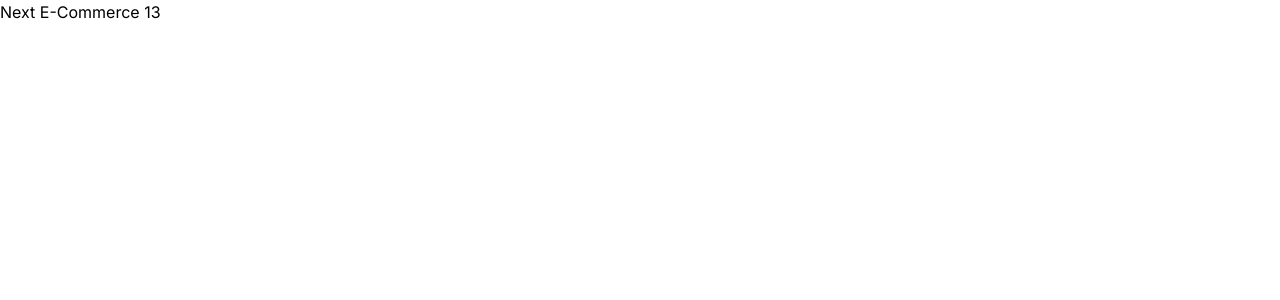
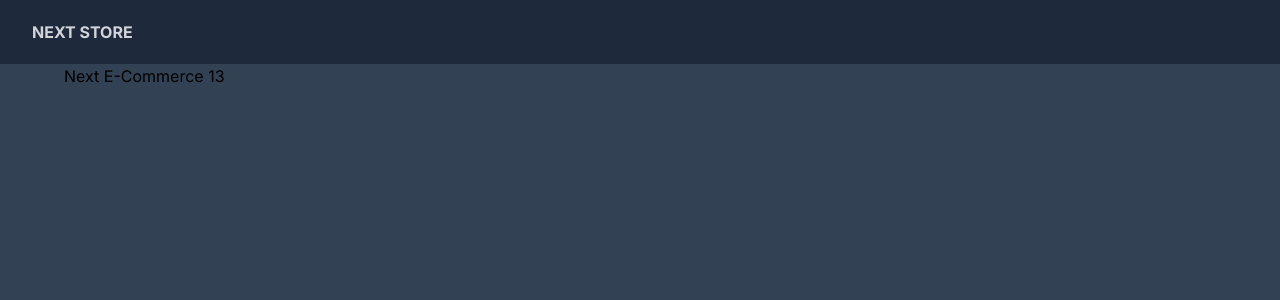
Before and after one commit to FelipeMaxRosa/next-commerce, a Next.js app: page / in a window 1280 px wide. Shown: the top 300 px of the page. Built offline with nearby package versions, Linux system fonts and the light colour scheme.

Commit message:
chore: adding navbar

```diff
--- /dev/null
+++ b/src/app/components/Navbar.tsx
@@ -0,0 +1,15 @@
+import Link from 'next/link';
+import React from 'react';
+
+export function Navbar() {
+  return (
+    <nav className="fixed top-0 w-full flex items-center py-2 px-8 justify-between z-50 bg-slate-800 text-gray-300">
+      <Link
+        href="/"
+        className="uppercase font-bold text-md h-12 flex items-center"
+      >
+        Next Store
+      </Link>
+    </nav>
+  );
+}
--- a/src/app/layout.tsx
+++ b/src/app/layout.tsx
@@ -1,6 +1,8 @@
 import type { Metadata } from 'next';
 import { Inter } from 'next/font/google';
 import './globals.css';
+import Link from 'next/link';
+import { Navbar } from './components/NavBar';
 
 const inter = Inter({ subsets: ['latin'] });
 
@@ -16,7 +18,10 @@
 }) {
   return (
     <html lang="en">
-      <body className={inter.className}>{children}</body>
+      <body className={inter.className}>
+        <Navbar />
+        <main className="bg-slate-700 h-screen p-16">{children}</main>
+      </body>
     </html>
   );
 }
--- a/src/app/page.tsx
+++ b/src/app/page.tsx
@@ -1,7 +1,7 @@
 export default function Home() {
   return (
-    <main>
+    <div>
       <h1>Next E-Commerce 13</h1>
-    </main>
+    </div>
   );
 }
```
